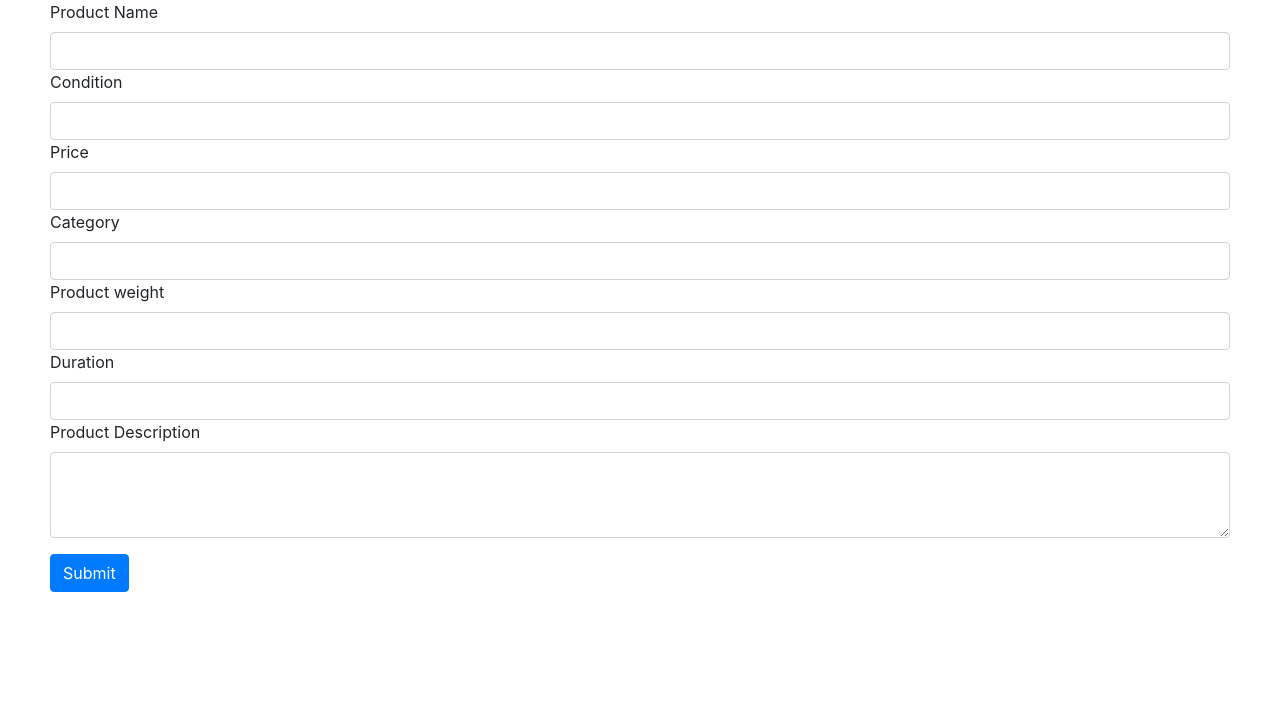
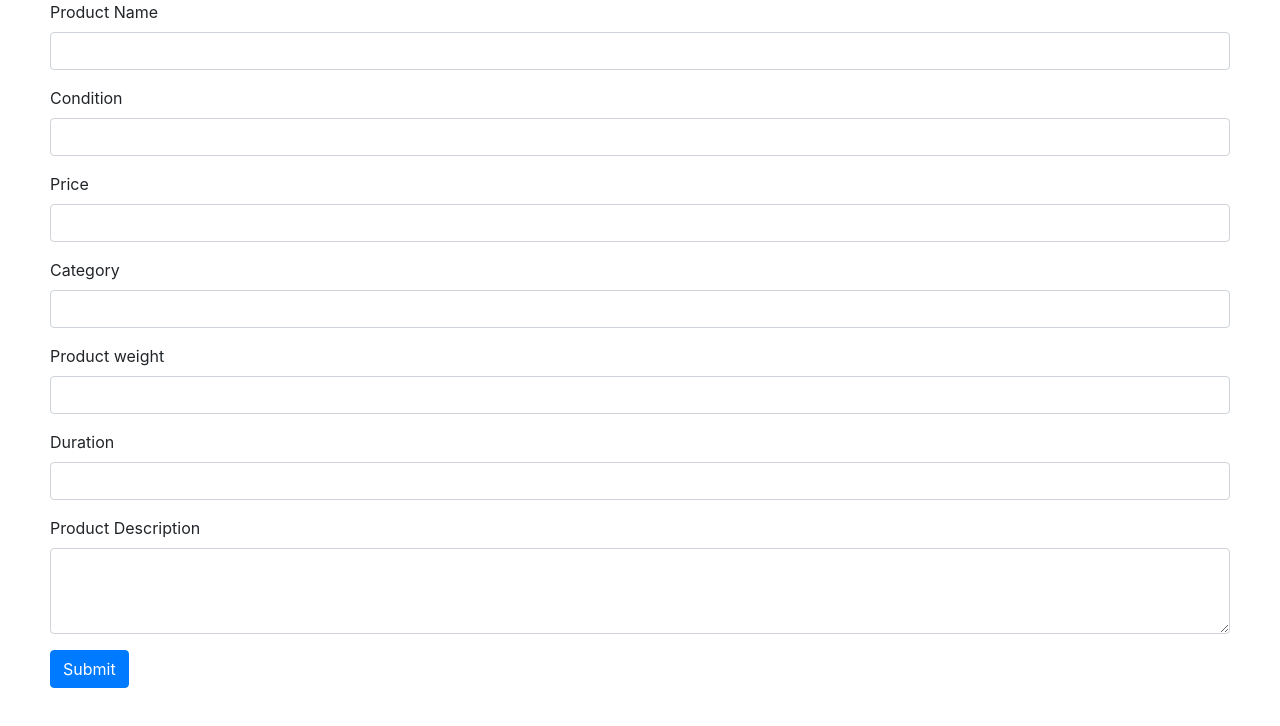
Before and after one commit to KierratyskeskusProject/kierratyskeskus-app, a React (Create React App) app in the folder client/: page / in a window 1280 px wide. Shown: the top 726 px of the page. Built offline with nearby package versions, Linux system fonts and the light colour scheme.

Commit message:
Changed validation styling to use bootstrap

```diff
--- a/client/src/components/AddItemForm.js
+++ b/client/src/components/AddItemForm.js
@@ -30,7 +30,7 @@ class AddItemForm extends Component {
   render() {
     const { handleSubmit } = this.props;
     return (
-      <div className="form-group">
+      <div>
         <form onSubmit={handleSubmit} autoComplete="off">
           {this.renderFields()}
           <Field
--- a/client/src/components/InputComponent.js
+++ b/client/src/components/InputComponent.js
@@ -1,9 +1,11 @@
 import React from 'react';
 
+const className = '';
+
 export default ({ input, label, meta }) => (
-  <div>
+  <div className="form-group">
     <label>{label}</label>
-    <input {...input} type="text" className="form-control" />
-    {meta.touched ? meta.error : ''}
+    <input {...input} type="text" className={`form-control ${meta.touched && meta.error ? 'is-invalid' : ''}`} />
+    <div className="invalid-feedback">{meta.touched ? meta.error : ''}</div>
   </div>
 );
```
